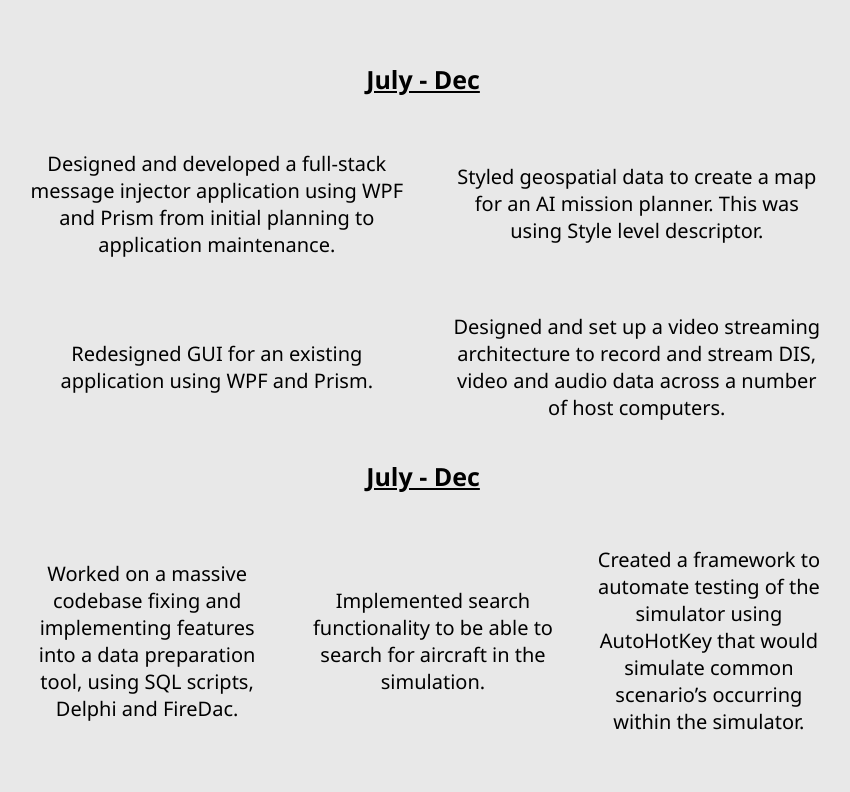
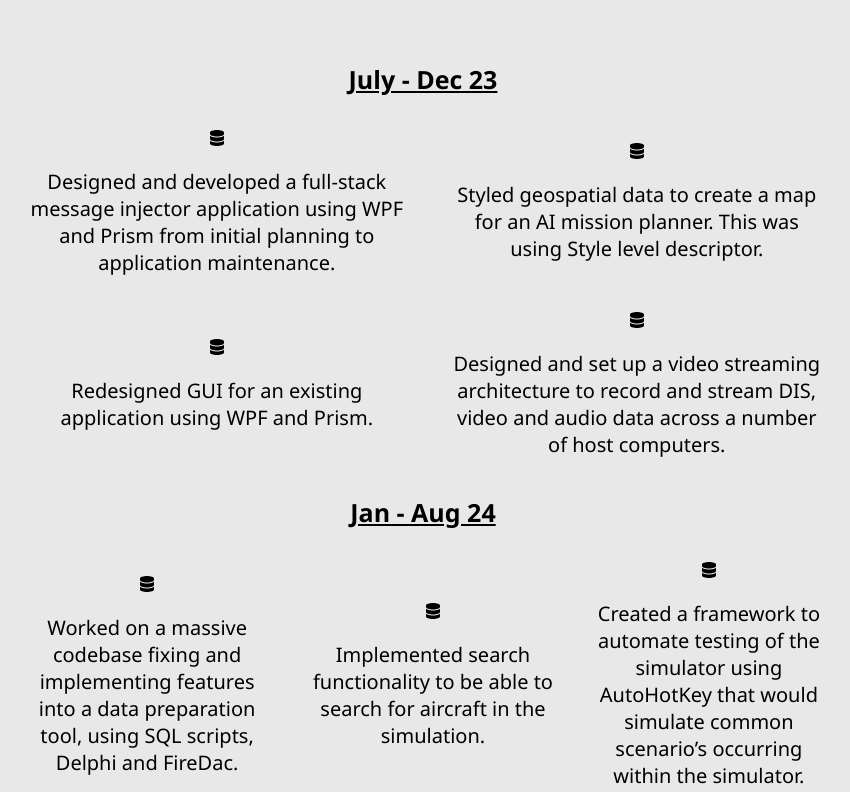
Before and after one commit to Jensooon/jenson-wintle.dev, an Angular app: page /experience in a window 1280 px wide. Shown: the part 281-1073 px from the top of the page, without its empty margins (217-1067 px from the left). Built offline with nearby package versions, Linux system fonts and the light colour scheme.

Commit message:
Implemented Icons

```diff
--- a/package.json
+++ b/package.json
@@ -21,6 +21,9 @@
     "@angular/platform-server": "^17.3.0",
     "@angular/router": "^17.3.0",
     "@angular/ssr": "^17.3.2",
+    "@fortawesome/angular-fontawesome": "^0.14.0",
+    "@fortawesome/fontawesome-svg-core": "^6.6.0",
+    "@fortawesome/free-solid-svg-icons": "^6.6.0",
     "express": "^4.18.2",
     "rxjs": "~7.8.0",
     "scrollreveal": "^4.0.9",
--- a/src/app/experience/experience.component.html
+++ b/src/app/experience/experience.component.html
@@ -6,38 +6,59 @@
   <section appScrollReveal>
     <h1 class="sub-title">Industrial Placement Year at BAE 2024</h1>
     <h3>What I got up to:</h3>
-    <h4>July - Dec</h4>
+    <h4>July - Dec 23</h4>
     <div class="four-by-four">
+      <div class="wrapper">
+        <fa-icon [icon]="faDatabase"></fa-icon>
         <p>
           Designed and developed a full-stack message injector application using
           WPF and Prism from initial planning to application maintenance.
         </p>
+      </div>
+      <div class="wrapper">
+        <fa-icon [icon]="faDatabase"></fa-icon>
         <p>
           Styled geospatial data to create a map for an AI mission planner. This
           was using Style level descriptor.
         </p>
+      </div>
+      <div class="wrapper">
+        <fa-icon [icon]="faDatabase"></fa-icon>
         <p>Redesigned GUI for an existing application using WPF and Prism.</p>
+      </div>
+      <div class="wrapper">
+        <fa-icon [icon]="faDatabase"></fa-icon>
         <p>
-        Designed and set up a video streaming architecture to record and stream
-        DIS, video and audio data across a number of host computers.
+          Designed and set up a video streaming architecture to record and
+          stream DIS, video and audio data across a number of host computers.
         </p>
       </div>
+    </div>
 
-    <h4>July - Dec</h4>
+    <h4>Jan - Aug 24</h4>
     <div class="three-by-one">
+      <div class="wrapper">
+        <fa-icon [icon]="faDatabase"></fa-icon>
         <p>
           Worked on a massive codebase fixing and implementing features into a
           data preparation tool, using SQL scripts, Delphi and FireDac.
         </p>
+      </div>
+      <div class="wrapper">
+        <fa-icon [icon]="faDatabase"></fa-icon>
         <p>
           Implemented search functionality to be able to search for aircraft in
           the simulation.
         </p>
+      </div>
+      <div class="wrapper">
+        <fa-icon [icon]="faDatabase"></fa-icon>
         <p>
           Created a framework to automate testing of the simulator using
           AutoHotKey that would simulate common scenario’s occurring within the
           simulator.
         </p>
+      </div>
     </div>
   </section>
 
--- a/src/app/experience/experience.component.ts
+++ b/src/app/experience/experience.component.ts
@@ -2,15 +2,18 @@ import { Component } from '@angular/core';
 import { ThemeServiceService } from '../theme-service.service';
 import { Subscription } from 'rxjs';
 import { ScrollRevealDirective } from '../scroll-reveal.directive';
-
+import { FontAwesomeModule } from '@fortawesome/angular-fontawesome';
+import { faSearch, faDatabase } from '@fortawesome/free-solid-svg-icons';
 @Component({
   selector: 'app-experience',
   standalone: true,
-  imports: [ScrollRevealDirective],
+  imports: [ScrollRevealDirective, FontAwesomeModule],
   templateUrl: './experience.component.html',
   styleUrl: './experience.component.css',
 })
 export class ExperienceComponent {
+  faSearch = faSearch;
+  faDatabase = faDatabase;
   isComponentBGDark: boolean = false;
   private themeSubscription?: Subscription;
 
```
Also changed, not shown: 1 other file (tests, documents, lock files or other folders). Lines whose indentation alone changed are shown as unchanged.
